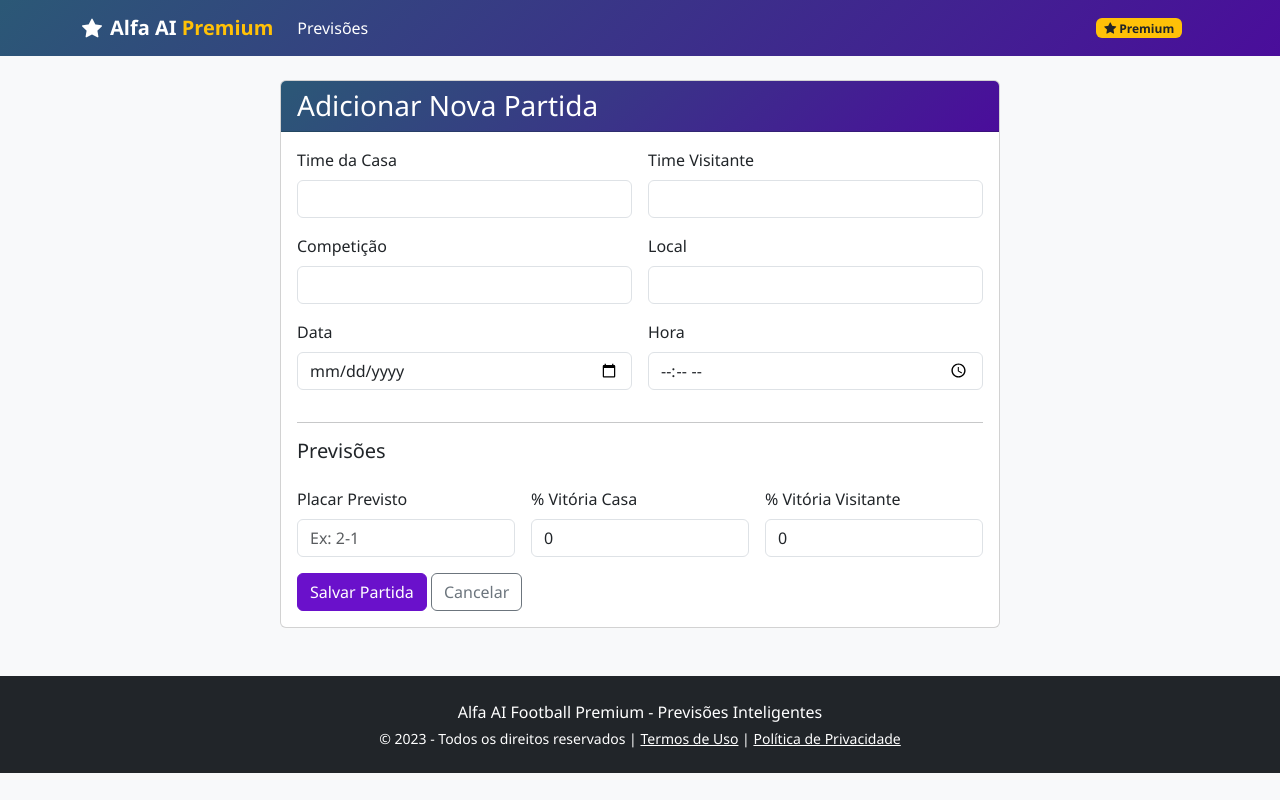
After one commit to xallleep/Alfa-AI-Premium-, a Flask app: page /admin/matches/add in a window 1280 px wide. The commit adds this page. Run offline with Flask 3, Linux system fonts and the light colour scheme; the visitor is signed in with stand-in values (Sample User, id 1).

Commit message:
Sua mensagem de commit aqui

```diff
--- /dev/null
+++ b/templates/admin/add_match.html
@@ -0,0 +1,72 @@
+{% extends "base.html" %}
+
+{% block content %}
+<div class="container">
+    <div class="row justify-content-center">
+        <div class="col-lg-8">
+            <div class="card">
+                <div class="card-header bg-premium text-white">
+                    <h3 class="mb-0">Adicionar Nova Partida</h3>
+                </div>
+                <div class="card-body">
+                    <form method="POST">
+                        <div class="row g-3">
+                            <div class="col-md-6">
+                                <label for="home_team" class="form-label">Time da Casa</label>
+                                <input type="text" class="form-control" id="home_team" name="home_team" required>
+                            </div>
+                            <div class="col-md-6">
+                                <label for="away_team" class="form-label">Time Visitante</label>
+                                <input type="text" class="form-control" id="away_team" name="away_team" required>
+                            </div>
+
+                            <div class="col-md-6">
+                                <label for="competition" class="form-label">Competição</label>
+                                <input type="text" class="form-control" id="competition" name="competition">
+                            </div>
+                            <div class="col-md-6">
+                                <label for="location" class="form-label">Local</label>
+                                <input type="text" class="form-control" id="location" name="location">
+                            </div>
+
+                            <div class="col-md-6">
+                                <label for="match_date" class="form-label">Data</label>
+                                <input type="date" class="form-control" id="match_date" name="match_date" required>
+                            </div>
+                            <div class="col-md-6">
+                                <label for="match_time" class="form-label">Hora</label>
+                                <input type="time" class="form-control" id="match_time" name="match_time" required>
+                            </div>
+
+                            <div class="col-12">
+                                <hr>
+                                <h5>Previsões</h5>
+                            </div>
+
+                            <div class="col-md-4">
+                                <label for="predicted_score" class="form-label">Placar Previsto</label>
+                                <input type="text" class="form-control" id="predicted_score" name="predicted_score" placeholder="Ex: 2-1">
+                            </div>
+
+                            <div class="col-md-4">
+                                <label for="home_win_percent" class="form-label">% Vitória Casa</label>
+                                <input type="number" class="form-control" id="home_win_percent" name="home_win_percent" min="0" max="100" value="0">
+                            </div>
+
+                            <div class="col-md-4">
+                                <label for="away_win_percent" class="form-label">% Vitória Visitante</label>
+                                <input type="number" class="form-control" id="away_win_percent" name="away_win_percent" min="0" max="100" value="0">
+                            </div>
+
+                            <div class="col-12">
+                                <button type="submit" class="btn btn-premium">Salvar Partida</button>
+                                <a href="{{ url_for('admin_dashboard') }}" class="btn btn-outline-secondary">Cancelar</a>
+                            </div>
+                        </div>
+                    </form>
+                </div>
+            </div>
+        </div>
+    </div>
+</div>
+{% endblock %}
--- a/templates/admin/dashboard.html
+++ b/templates/admin/dashboard.html
@@ -40,7 +40,7 @@
                                             <td>{{ match.id }}</td>
                                             <td>{{ match.home_team }} vs {{ match.away_team }}</td>
                                             <td>{{ match.competition or '-' }}</td>
-                                            <td>{{ format_date(match.match_date) }} às {{ match.match_time }}</td>
+                                            <td>{{ match.match_date }} às {{ match.match_time }}</td>
                                             <td>{{ match.predicted_score or '-' }}</td>
                                             <td>
                                                 <div class="btn-group btn-group-sm">
```
Also changed, not shown: templates/admin/edit_match.html (added, +72 -0 lines).
